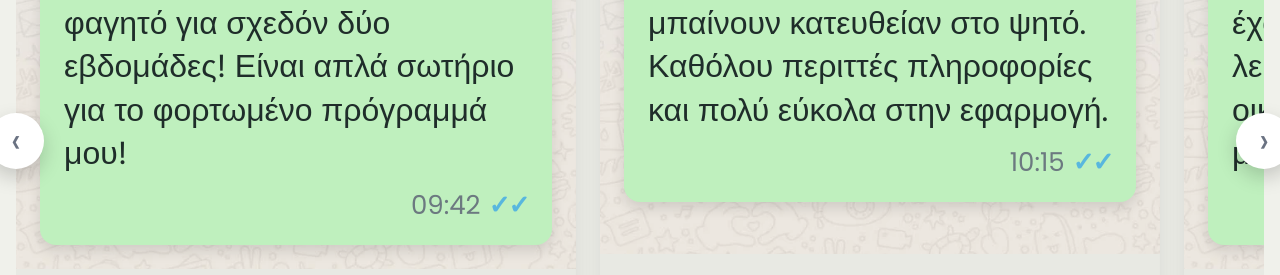
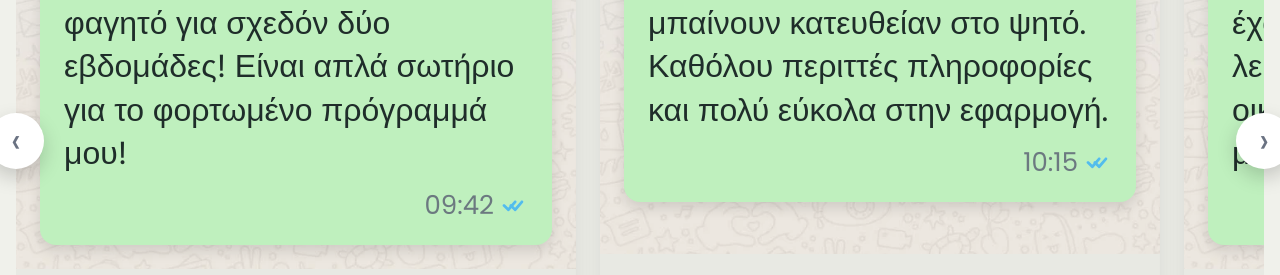
Before and after one commit to OscarDME/grecia-15-dias, a Next.js app: page / in a window 1280 px wide. Shown: the part 11206-11481 px from the top of the page. Built offline with nearby package versions, Linux system fonts and the light colour scheme.

Commit message:
Refine testimonial double-check icon style

```diff
--- a/components/Testimonials.js
+++ b/components/Testimonials.js
@@ -65,7 +65,17 @@ export default function Testimonials() {
                     </p>
                     <div className="mt-3 flex items-center justify-end gap-2 text-[22px] sm:text-[26px] text-[#6c7980]">
                       <span>{chatTimes[index % chatTimes.length]}</span>
-                      <span className="text-[#58b7de] font-bold tracking-[-0.08em]">✓✓</span>
+                      <span aria-hidden="true" className="inline-flex items-center">
+                        <svg
+                          viewBox="0 0 18 12"
+                          className="h-[16px] w-[24px] sm:h-[18px] sm:w-[26px] drop-shadow-[0_0.5px_0_rgba(255,255,255,0.45)]"
+                          fill="none"
+                          xmlns="http://www.w3.org/2000/svg"
+                        >
+                          <path d="M1.4 6.3L4.4 9.3L9.1 3.8" stroke="#53BDEB" strokeWidth="2" strokeLinecap="round" strokeLinejoin="round" />
+                          <path d="M6.1 6.3L9.1 9.3L13.8 3.8" stroke="#53BDEB" strokeWidth="2" strokeLinecap="round" strokeLinejoin="round" />
+                        </svg>
+                      </span>
                     </div>
                   </div>
                 </div>
```
